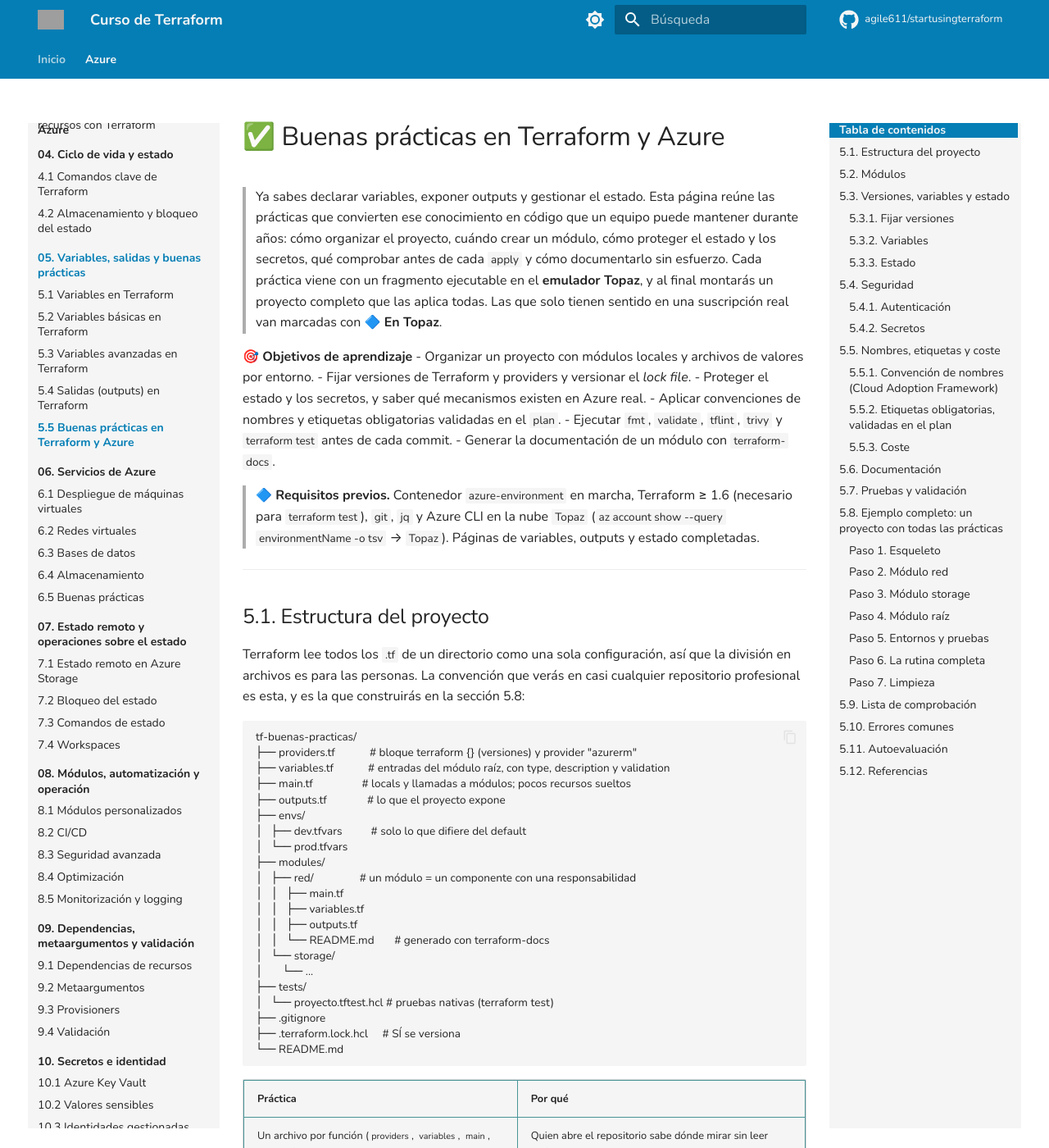
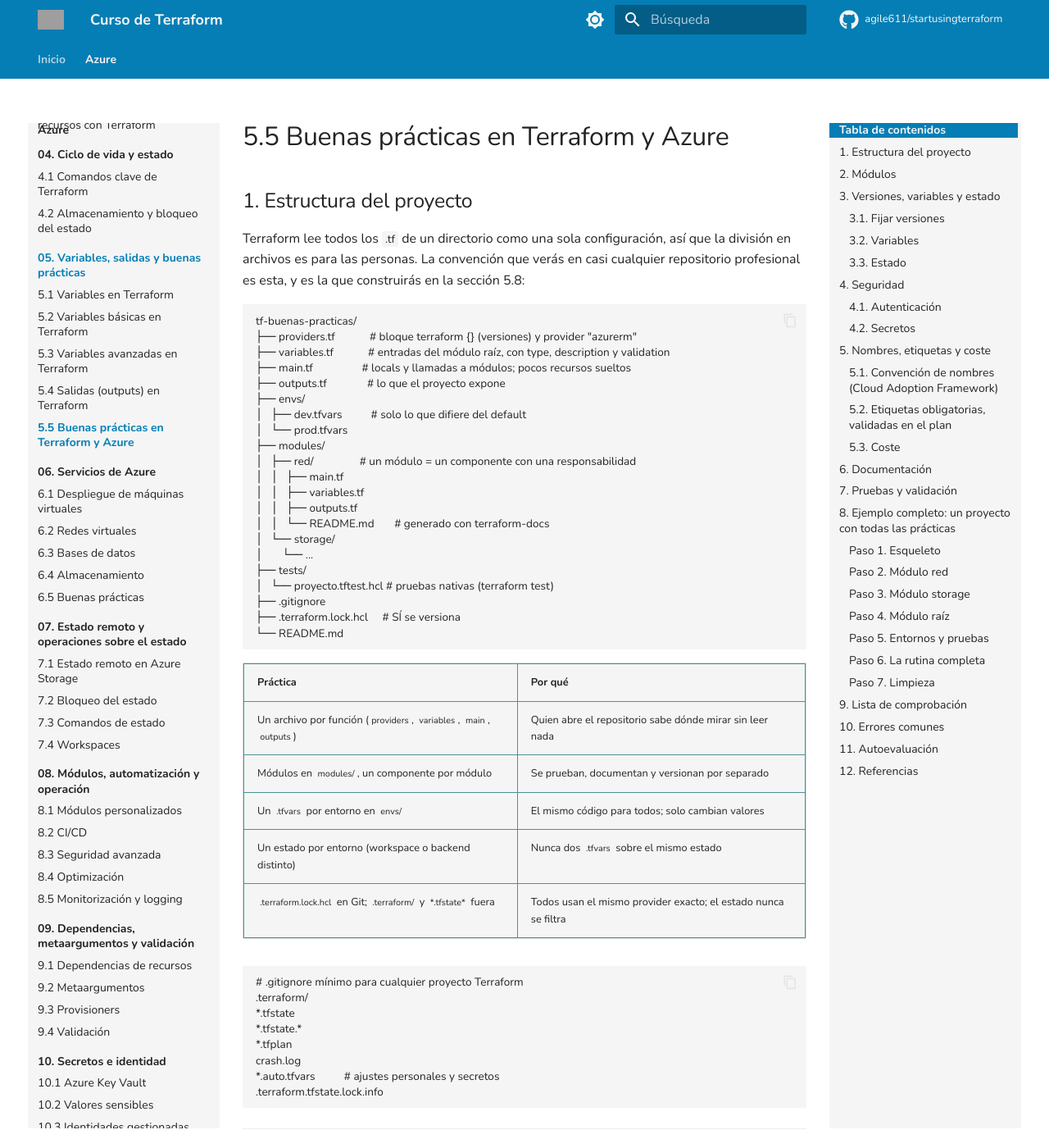
Before and after one commit to agile611/startusingterraform, an MkDocs documentation site: the page built from docs/azure/05-05-Buenas-practicas-en-Terraform-y-Azure.md, in a window 1280 px wide and 1400 px high. Shown: the whole window at 82% size. Built offline with MkDocs 1.6.1 and Material for MkDocs 9.7.7, drawn with Linux system fonts in a browser that asks for light colours; comment, search, counter and statistics services are not loaded; some of the changed text lies outside the part shown; grey boxes are pictures that could not be loaded.

Commit message:
numeracion mejor

````diff
--- a/docs/azure/05-05-Buenas-practicas-en-Terraform-y-Azure.md
+++ b/docs/azure/05-05-Buenas-practicas-en-Terraform-y-Azure.md
@@ -1,20 +1,4 @@
-# ✅ Buenas prácticas en Terraform y Azure
-
-> Ya sabes declarar variables, exponer outputs y gestionar el estado. Esta página reúne las prácticas que convierten ese conocimiento en código que un equipo puede mantener durante años: cómo organizar el proyecto, cuándo crear un módulo, cómo proteger el estado y los secretos, qué comprobar antes de cada `apply` y cómo documentarlo sin esfuerzo. Cada práctica viene con un fragmento ejecutable en el **emulador Topaz**, y al final montarás un proyecto completo que las aplica todas. Las que solo tienen sentido en una suscripción real van marcadas con **🔷 En Topaz**.
-
-**🎯 Objetivos de aprendizaje**
-- Organizar un proyecto con módulos locales y archivos de valores por entorno.
-- Fijar versiones de Terraform y providers y versionar el *lock file*.
-- Proteger el estado y los secretos, y saber qué mecanismos existen en Azure real.
-- Aplicar convenciones de nombres y etiquetas obligatorias validadas en el `plan`.
-- Ejecutar `fmt`, `validate`, `tflint`, `trivy` y `terraform test` antes de cada commit.
-- Generar la documentación de un módulo con `terraform-docs`.
-
-> **🔷 Requisitos previos.** Contenedor `azure-environment` en marcha, Terraform ≥ 1.6 (necesario para `terraform test`), `git`, `jq` y Azure CLI en la nube `Topaz` (`az account show --query environmentName -o tsv` → `Topaz`). Páginas de variables, outputs y estado completadas.
-
----
-
-## 5.1. Estructura del proyecto
+## 1. Estructura del proyecto
 
 Terraform lee todos los `.tf` de un directorio como una sola configuración, así que la división en archivos es para las personas. La convención que verás en casi cualquier repositorio profesional es esta, y es la que construirás en la sección 5.8:
 
@@ -63,7 +47,7 @@ crash.log
 
 ---
 
-## 5.2. Módulos
+## 2. Módulos
 
 Un módulo es un directorio con archivos `.tf` que se invoca con un bloque `module`. Sus variables son la entrada, sus outputs la única salida. Conviene crear uno cuando un conjunto de recursos se repite (la red de cada entorno, la cuenta de almacenamiento con la configuración corporativa) o cuando quieres imponer una configuración segura por defecto.
 
@@ -97,9 +81,9 @@ output "subredes" {
 
 ---
 
-## 5.3. Versiones, variables y estado
+## 3. Versiones, variables y estado
 
-### 5.3.1. Fijar versiones
+### 3.1. Fijar versiones
 
 ```hcl
 terraform {
@@ -114,14 +98,14 @@ terraform {
 ```
 El `~>` en el provider dice "cualquier 4.x"; la versión exacta que se descargó queda en `.terraform.lock.hcl`. Versionar ese archivo es lo que garantiza que el compañero, el pipeline y tú usáis el mismo binario. Para actualizar de forma consciente: `terraform init -upgrade`, revisar el `plan`, y hacer commit del lock.
 
-### 5.3.2. Variables
+### 3.2. Variables
 
 - `type`, `description` y, cuando hay un valor razonable, `default`. Sin excepciones.
 - `validation` para todo lo que la API rechazaría: nombres, rangos, listas cerradas, CIDR. En Topaz importa más aún, porque el emulador no siempre reproduce los mensajes de error de Azure.
 - Un `.tfvars` por entorno con solo lo que difiere; los cálculos (`merge`, prefijos) en `locals`.
 - `sensitive = true` en secretos, valores fuera del repositorio (`TF_VAR_` o `*.auto.tfvars` ignorado).
 
-### 5.3.3. Estado
+### 3.3. Estado
 
 El estado contiene todo: IDs, atributos y cualquier secreto que un recurso haya devuelto. Se trata como un secreto en sí mismo:
 
@@ -149,9 +133,9 @@ terraform workspace list                          # un estado por entorno
 
 ---
 
-## 5.4. Seguridad
+## 4. Seguridad
 
-### 5.4.1. Autenticación
+### 4.1. Autenticación
 
 El provider `azurerm` admite varias formas de autenticarse. De mejor a peor:
 
@@ -175,7 +159,7 @@ provider "azurerm" {
 
 > **🔷 En Topaz.** El emulador no tiene Entra ID: la autenticación la aporta la sesión de `az login` contra la nube `Topaz`, y el provider la hereda sin más configuración que `metadata_host`, `resource_provider_registrations = "none"` y `subscription_id`. OIDC e identidades administradas no existen en el emulador.
 
-### 5.4.2. Secretos
+### 4.2. Secretos
 
 Tres reglas, ya conocidas de las páginas anteriores, que aquí se convierten en política:
 
@@ -207,11 +191,11 @@ data "azurerm_key_vault_secret" "token" {
 
 ---
 
-## 5.5. Nombres, etiquetas y coste
+## 5. Nombres, etiquetas y coste
 
 La gobernanza empieza en el código: si el nombre y las etiquetas son correctos desde el primer `apply`, el informe de costes, la auditoría y el *on-call* funcionan solos.
 
-### 5.5.1. Convención de nombres (Cloud Adoption Framework)
+### 5.1. Convención de nombres (Cloud Adoption Framework)
 
 | **Recurso** | **Prefijo** | **Ejemplo** | **Restricción** |
 |---|---|---|---|
@@ -231,7 +215,7 @@ locals {
 }
 ```
 
-### 5.5.2. Etiquetas obligatorias, validadas en el plan
+### 5.2. Etiquetas obligatorias, validadas en el plan
 
 ```hcl
 variable "tags" {
@@ -256,7 +240,7 @@ locals {
 
 > **🔷 En Topaz.** La validación se ejecuta en el `plan` y funciona igual en el emulador. Las etiquetas se aplican bien a redes y cuentas de almacenamiento; el grupo de recursos no las devuelve al leer, de ahí el `lifecycle { ignore_changes = [tags] }` que ya conoces. En Azure real, la misma regla se refuerza con **Azure Policy** (efecto *deny* si falta la etiqueta), que el emulador no implementa.
 
-### 5.5.3. Coste
+### 5.3. Coste
 
 - **Destruye lo efímero**: un laboratorio o un entorno de pruebas termina con `terraform destroy`. `terraform plan -destroy` muestra antes qué se va a eliminar.
 - **SKU por entorno**: `LRS` en dev, `GRS` o `ZRS` en prod; tamaños de VM pequeños fuera de producción. Son variables, no código.
@@ -265,7 +249,7 @@ locals {
 
 ---
 
-## 5.6. Documentación
+## 6. Documentación
 
 La documentación de un módulo son sus `description`. `terraform-docs` las convierte en un `README.md` con tablas de variables, outputs y recursos, y lo mantiene al día en cada commit:
 
@@ -283,7 +267,7 @@ Con un archivo `.terraform-docs.yml` en la raíz puedes inyectar las tablas entr
 
 ---
 
-## 5.7. Pruebas y validación
+## 7. Pruebas y validación
 
 Hay cuatro niveles, de más barato a más caro. Los tres primeros no necesitan Azure; el cuarto funciona contra Topaz:
 
@@ -366,7 +350,7 @@ Lo ejecutarás en la sección siguiente, cuando el proyecto exista. La regla de
 
 ---
 
-## 5.8. Ejemplo completo: un proyecto con todas las prácticas
+## 8. Ejemplo completo: un proyecto con todas las prácticas
 
 Vas a construir la estructura de la sección 5.1 desde cero. Es el mismo trío red-subredes-almacenamiento de las páginas anteriores, ahora organizado como lo haría un equipo: dos módulos locales con valores seguros por defecto, validaciones, etiquetas obligatorias, dos entornos, pruebas y documentación generada.
 
@@ -769,7 +753,7 @@ az group list -o table                          # vacío
 
 ---
 
-## 5.9. Lista de comprobación
+## 9. Lista de comprobación
 
 Resumen de todo lo anterior en una tabla para revisar antes de cada *pull request*. La última columna indica qué puedes practicar en el emulador:
 
@@ -790,7 +774,7 @@ Ocho de diez áreas se practican íntegramente en el emulador. Las dos restantes
 
 ---
 
-## 5.10. Errores comunes
+## 10. Errores comunes
 
 > ⚠️ **Solución de problemas**
 >
@@ -809,7 +793,7 @@ Ocho de diez áreas se practican íntegramente en el emulador. Las dos restantes
 
 ---
 
-## 5.11. Autoevaluación
+## 11. Autoevaluación
 
 1. **¿Por qué se versiona `.terraform.lock.hcl` pero no `.terraform/`?**
    El lock fija la versión exacta del provider para todo el equipo; `.terraform/` es la descarga, reproducible con `init`.
@@ -830,7 +814,7 @@ Ocho de diez áreas se practican íntegramente en el emulador. Las dos restantes
 
 ---
 
-## 5.12. Referencias
+## 12. Referencias
 
 - [Guía de estilo de Terraform](https://developer.hashicorp.com/terraform/language/style) (HashiCorp)
 - [Desarrollo de módulos](https://developer.hashicorp.com/terraform/language/modules/develop) y [estructura estándar](https://developer.hashicorp.com/terraform/language/modules/develop/structure)
````
Also changed, not shown: docs/azure/05-03-variables-avanzadas-en-terraform.md (+8 -22 lines), docs/azure/05-04-Salidas-outputs-en-Terraform.md (+12 -27 lines).
